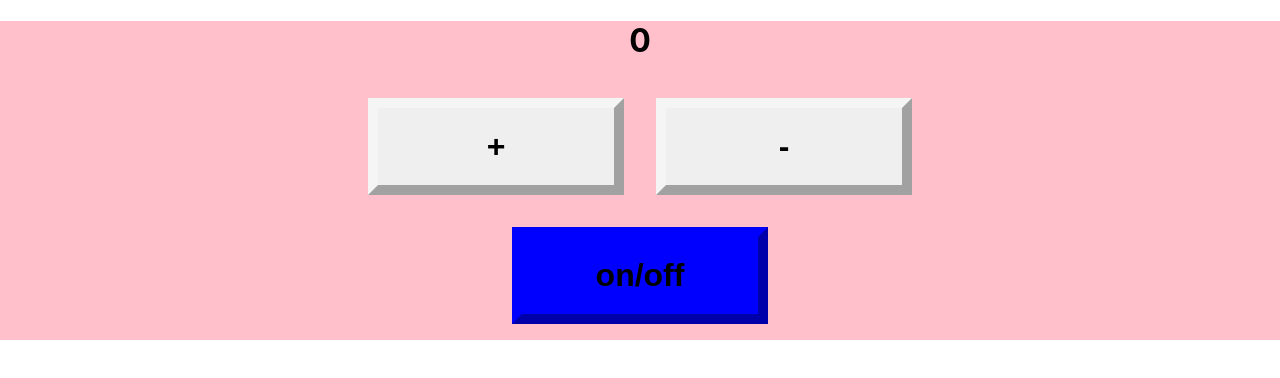
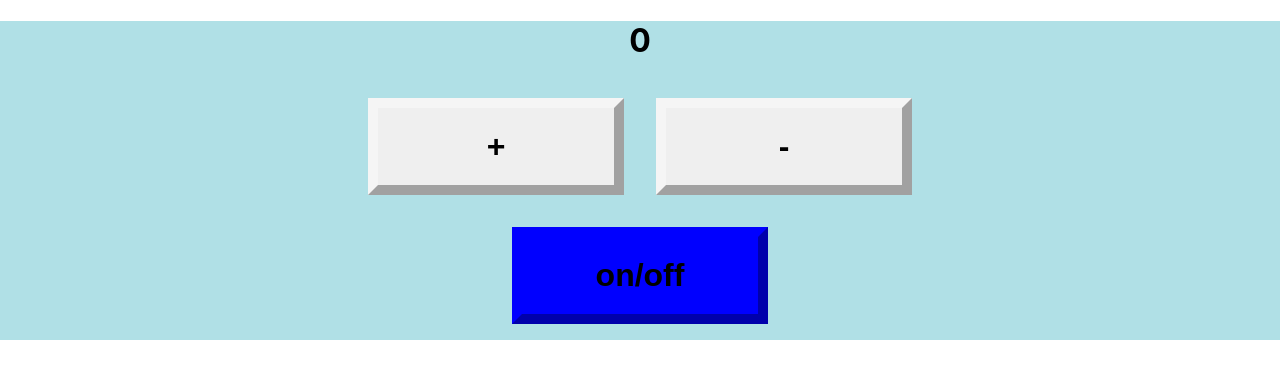
Before and after one commit to nohhow/react-action-practice, a React (Create React App) app: page / in a window 1280 px wide. Shown: the top 378 px of the page. Built offline with nearby package versions, Linux system fonts and the light colour scheme.

Commit message:
change bgColor

```diff
--- a/src/App.js
+++ b/src/App.js
@@ -4,7 +4,7 @@ import PlusMinus from './pages/PlusMinus';
 
 function App() {
   return (
-    <div style={{textAlign:'center', backgroundColor:'pink'}}>
+    <div style={{textAlign:'center', backgroundColor:'powderblue'}}>
       <PlusMinus/>
     </div>
   );
```
